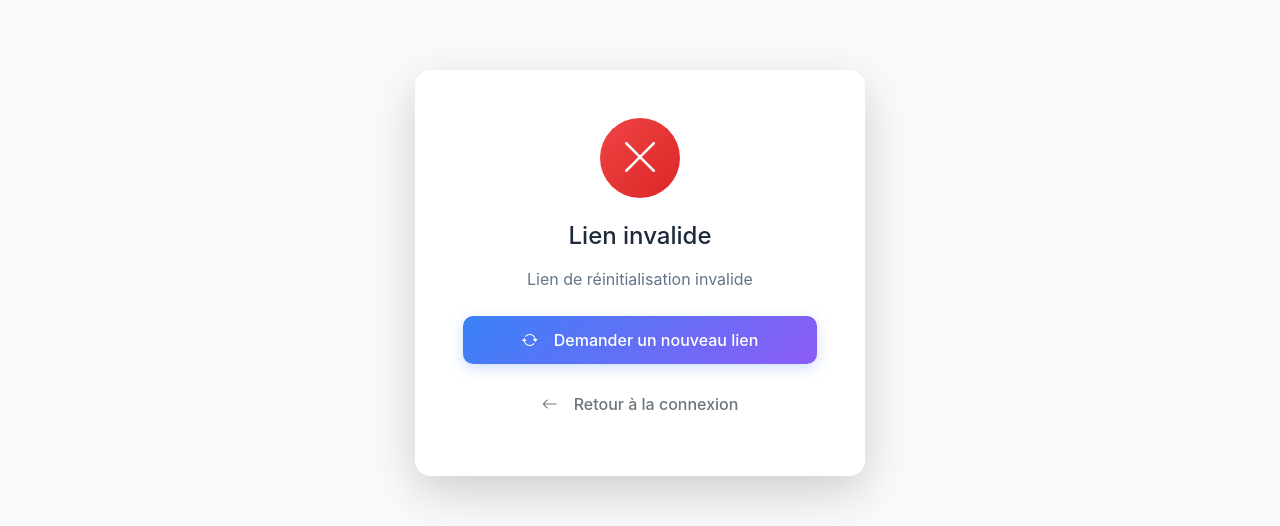
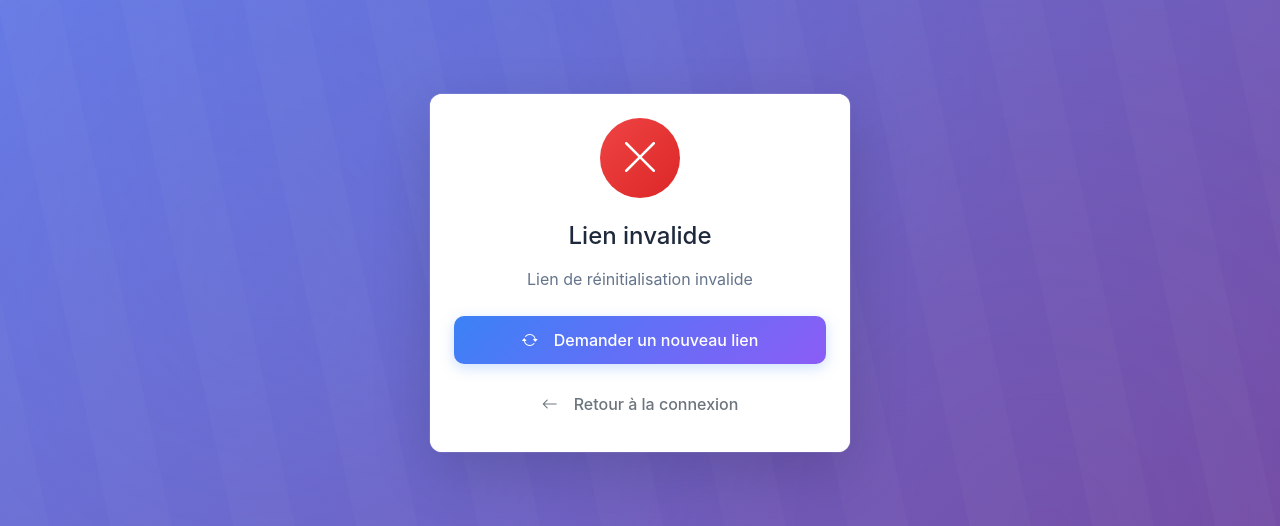
Before and after one commit to Elie224/SUPFile, a React (Vite) app in the folder frontend-web/: page /reset-password in a window 1280 px wide. Shown: the part 127-653 px from the top of the page. Built offline with nearby package versions, Linux system fonts and the light colour scheme; no server answers.

Commit message:
Correction theme sombre et logo rond

```diff
--- a/frontend-web/src/pages/ForgotPassword.jsx
+++ b/frontend-web/src/pages/ForgotPassword.jsx
@@ -46,13 +46,14 @@ export default function ForgotPassword() {
   };
 
   return (
-    <div className="container-fluid d-flex align-items-center justify-content-center" style={{ minHeight: '100vh', backgroundColor: 'var(--bg-secondary)' }}>
-      <div className="card shadow-lg fade-in" style={{ width: '100%', maxWidth: '450px', border: 'none', borderRadius: '16px', backgroundColor: 'var(--bg-color)' }}>
-        <div className="card-body p-4 p-md-5">
+    <div className="auth-page-background">
+      <div className="auth-card-container">
+        <div className="card auth-card shadow-lg fade-in" style={{ width: '100%', maxWidth: '420px', border: 'none', borderRadius: '12px' }}>
+          <div className="card-body p-3 p-md-4">
           {/* Logo / Titre */}
-          <div className="text-center mb-4">
-            <Logo size="large" style={{ marginBottom: '16px' }} />
-            <h1 className="h3 mb-2" style={{ fontWeight: 700, color: 'var(--text-color)' }}>
+          <div className="text-center mb-3">
+            <Logo size="large" style={{ marginBottom: '8px', maxWidth: '80px' }} />
+            <h1 className="h3 mb-1" style={{ fontWeight: 700, color: 'var(--text-color)' }}>
               Mot de passe oublié ?
             </h1>
             <p style={{ color: 'var(--text-secondary)', fontSize: '14px' }}>
@@ -158,6 +159,7 @@ export default function ForgotPassword() {
             </>
           )}
         </div>
+        </div>
       </div>
     </div>
   );
--- a/frontend-web/src/pages/Login.jsx
+++ b/frontend-web/src/pages/Login.jsx
@@ -67,9 +67,10 @@ export default function Login() {
   };
 
   return (
-    <div className="container-fluid d-flex align-items-center justify-content-center" style={{ minHeight: '100vh', backgroundColor: 'var(--bg-secondary)', padding: '20px 0' }}>
-      <div className="card shadow-lg fade-in" style={{ width: '100%', maxWidth: '420px', border: 'none', borderRadius: '12px', backgroundColor: 'var(--bg-color)' }}>
-        <div className="card-body p-3 p-md-4">
+    <div className="auth-page-background">
+      <div className="auth-card-container">
+        <div className="card auth-card shadow-lg fade-in" style={{ width: '100%', maxWidth: '420px', border: 'none', borderRadius: '12px' }}>
+          <div className="card-body p-3 p-md-4">
           {/* Logo / Titre */}
           <div className="text-center mb-3">
             <Logo size="large" style={{ marginBottom: '8px', maxWidth: '80px' }} />
@@ -243,6 +244,7 @@ export default function Login() {
             </button>
           </div>
         </div>
+        </div>
       </div>
     </div>
   );
--- a/frontend-web/src/pages/ResetPassword.jsx
+++ b/frontend-web/src/pages/ResetPassword.jsx
@@ -119,9 +119,10 @@ export default function ResetPassword() {
   }
 
   return (
-    <div className="container-fluid d-flex align-items-center justify-content-center" style={{ minHeight: '100vh', backgroundColor: 'var(--bg-secondary)' }}>
-      <div className="card shadow-lg fade-in" style={{ width: '100%', maxWidth: '450px', border: 'none', borderRadius: '16px', backgroundColor: 'var(--bg-color)' }}>
-        <div className="card-body p-4 p-md-5">
+    <div className="auth-page-background">
+      <div className="auth-card-container">
+        <div className="card auth-card shadow-lg fade-in" style={{ width: '100%', maxWidth: '420px', border: 'none', borderRadius: '12px' }}>
+          <div className="card-body p-3 p-md-4">
           {success ? (
             /* Message de succès */
             <div className="text-center">
@@ -180,8 +181,8 @@ export default function ResetPassword() {
           ) : (
             <>
               {/* Logo / Titre */}
-              <div className="text-center mb-4">
-                <Logo size="large" style={{ marginBottom: '16px' }} />
+              <div className="text-center mb-3">
+                <Logo size="large" style={{ marginBottom: '8px', maxWidth: '80px' }} />
                 <h1 className="h3 mb-2" style={{ fontWeight: 700, color: 'var(--text-color)' }}>
                   Nouveau mot de passe
                 </h1>
@@ -225,7 +226,7 @@ export default function ResetPassword() {
                   </small>
                 </div>
 
-                <div className="mb-4">
+                <div className="mb-2">
                   <label htmlFor="confirmPassword" className="form-label" style={{ color: 'var(--text-color)' }}>
                     <i className="bi bi-lock-fill me-2"></i>
                     Confirmer le mot de passe
@@ -284,6 +285,7 @@ export default function ResetPassword() {
             </>
           )}
         </div>
+        </div>
       </div>
     </div>
   );
--- a/frontend-web/src/pages/Signup.jsx
+++ b/frontend-web/src/pages/Signup.jsx
@@ -57,9 +57,10 @@ export default function Signup() {
   };
 
   return (
-    <div className="container-fluid d-flex align-items-center justify-content-center" style={{ minHeight: '100vh', backgroundColor: 'var(--bg-secondary)', padding: '20px 0' }}>
-      <div className="card shadow-lg fade-in" style={{ width: '100%', maxWidth: '420px', border: 'none', borderRadius: '12px', backgroundColor: 'var(--bg-color)' }}>
-        <div className="card-body p-3 p-md-4">
+    <div className="auth-page-background">
+      <div className="auth-card-container">
+        <div className="card auth-card shadow-lg fade-in" style={{ width: '100%', maxWidth: '420px', border: 'none', borderRadius: '12px' }}>
+          <div className="card-body p-3 p-md-4">
           {/* Logo / Titre */}
           <div className="text-center mb-3">
             <Logo size="large" style={{ marginBottom: '8px', maxWidth: '80px' }} />
@@ -240,6 +241,7 @@ export default function Signup() {
             </button>
           </div>
         </div>
+        </div>
       </div>
     </div>
   );
--- a/frontend-web/src/styles.css
+++ b/frontend-web/src/styles.css
@@ -152,6 +152,12 @@ body {
 
   /* Couleurs primaires plus vives en mode sombre */
   --primary-color: #60a5fa;
+
+  /* Background pour pages d'authentification - Thème sombre */
+  --auth-bg-gradient: linear-gradient(135deg, #1e3a8a 0%, #581c87 100%);
+  --auth-bg-pattern: radial-gradient(circle at 20% 50%, rgba(96, 165, 250, 0.08) 0%, transparent 50%),
+                     radial-gradient(circle at 80% 80%, rgba(139, 92, 246, 0.08) 0%, transparent 50%),
+                     radial-gradient(circle at 40% 20%, rgba(59, 130, 246, 0.06) 0%, transparent 50%);
   --primary-hover: #3b82f6;
   --primary-light: #93c5fd;
 }
@@ -1020,6 +1026,84 @@ button, a, .btn {
   }
 }
 
+/* ============================================
+   PAGES D'AUTHENTIFICATION - BACKGROUNDS
+   ============================================ */
+.auth-page-background {
+  position: relative;
+  min-height: 100vh;
+  background: var(--auth-bg-gradient);
+  overflow: hidden;
+}
+
+.auth-page-background::before {
+  content: '';
+  position: absolute;
+  top: 0;
+  left: 0;
+  right: 0;
+  bottom: 0;
+  background: var(--auth-bg-pattern);
+  animation: authPatternMove 20s ease-in-out infinite;
+}
+
+.auth-page-background::after {
+  content: '';
+  position: absolute;
+  top: -50%;
+  left: -50%;
+  width: 200%;
+  height: 200%;
+  background: repeating-linear-gradient(
+    45deg,
+    transparent,
+    transparent 60px,
+    rgba(255, 255, 255, 0.02) 60px,
+    rgba(255, 255, 255, 0.02) 120px
+  );
+  animation: authPatternRotate 60s linear infinite;
+  pointer-events: none;
+}
+
+@keyframes authPatternMove {
+  0%, 100% {
+    transform: translate(0, 0) scale(1);
+  }
+  50% {
+    transform: translate(20px, 20px) scale(1.05);
+  }
+}
+
+@keyframes authPatternRotate {
+  from {
+    transform: rotate(0deg);
+  }
+  to {
+    transform: rotate(360deg);
+  }
+}
+
+.auth-card-container {
+  position: relative;
+  z-index: 1;
+  display: flex;
+  align-items: center;
+  justify-content: center;
+  min-height: 100vh;
+  padding: 20px 0;
+}
+
+.auth-card {
+  backdrop-filter: blur(10px);
+  background: rgba(255, 255, 255, 0.95) !important;
+  box-shadow: 0 20px 60px rgba(0, 0, 0, 0.15), 0 0 0 1px rgba(255, 255, 255, 0.1) !important;
+}
+
+[data-theme="dark"] .auth-card {
+  background: rgba(17, 24, 39, 0.85) !important;
+  box-shadow: 0 20px 60px rgba(0, 0, 0, 0.5), 0 0 0 1px rgba(255, 255, 255, 0.05) !important;
+}
+
 /* Loading spinner */
 .spinner-border {
   display: inline-block;
```
